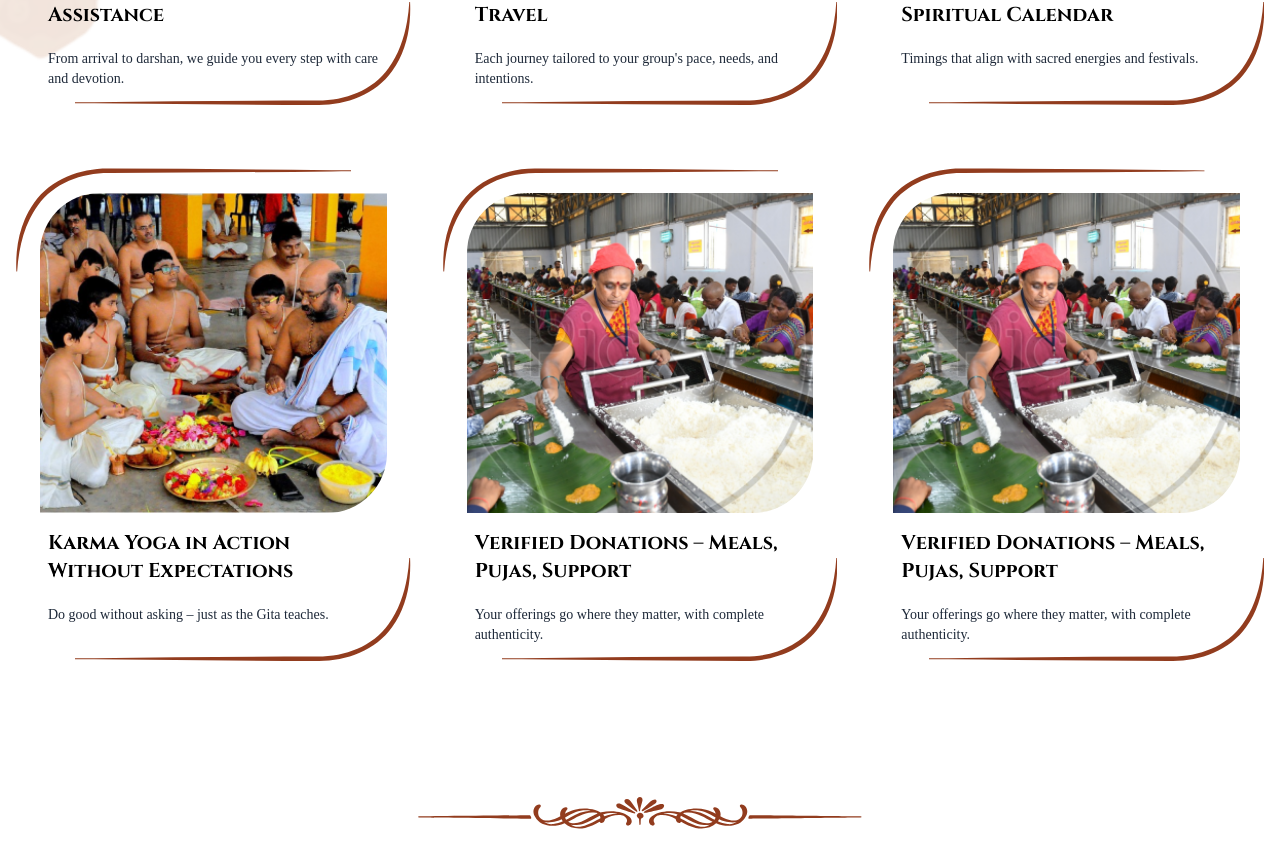
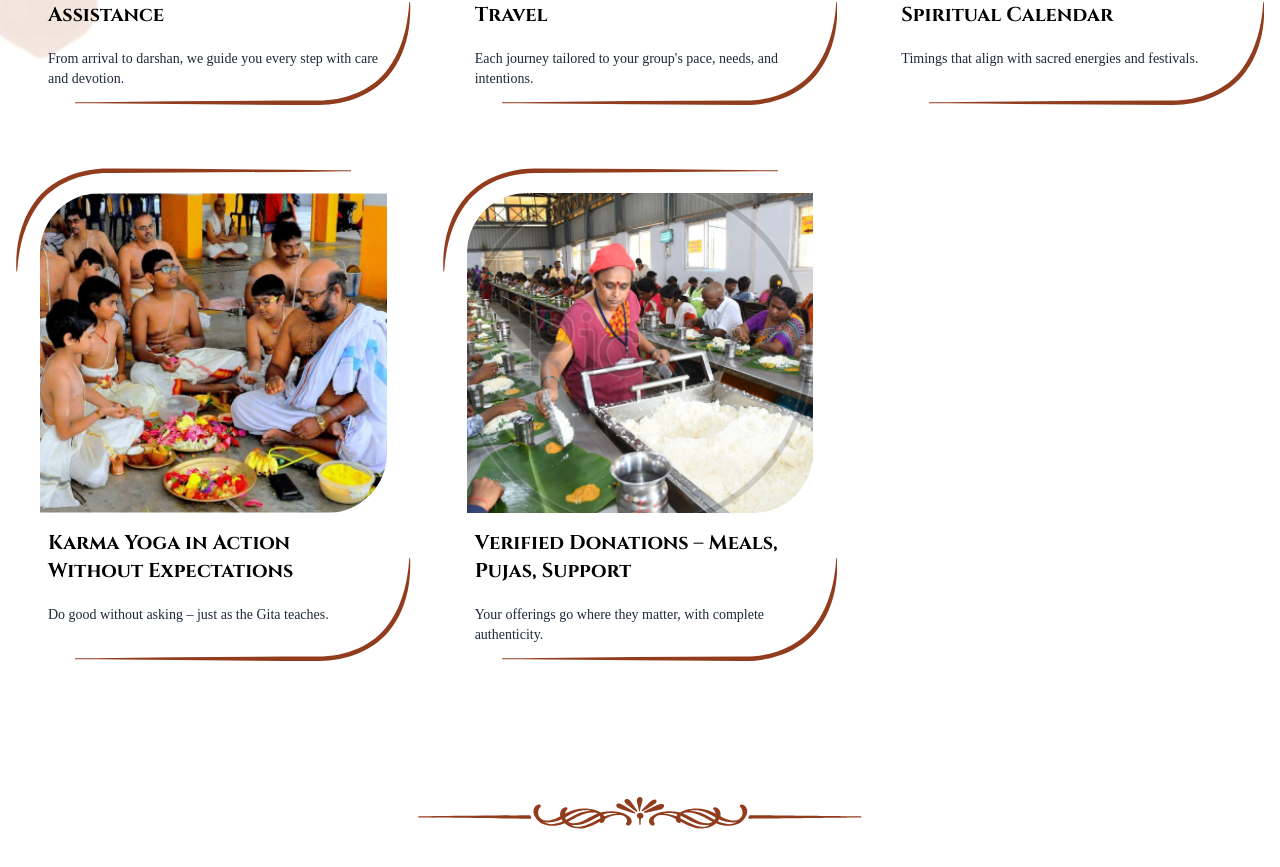
Before and after one commit to akshitasyal/InnerStep-Journeys, a Next.js app: page / in a window 1280 px wide. Shown: the part 797-1664 px from the top of the page. Built offline with nearby package versions, Linux system fonts and the light colour scheme; a web font is replaced by a local one.

Commit message:
refactored: removed the duplicate service card in service section

```diff
--- a/app/components/whatWeOffer/WhatWeOffer.tsx
+++ b/app/components/whatWeOffer/WhatWeOffer.tsx
@@ -33,13 +33,6 @@
     },
     {
       id: 5,
-      title: "Verified Donations – Meals, Pujas, Support",
-      description:
-        "Your offerings go where they matter, with complete authenticity.",
-      imagePath: "/images/serviceImage5.png",
-    },
-    {
-      id: 6,
       title: "Verified Donations – Meals, Pujas, Support",
       description:
         "Your offerings go where they matter, with complete authenticity.",
@@ -88,7 +81,7 @@
         </div>
 
         {/* Services Grid */}
-        <div className="grid grid-cols-1 md:grid-cols-2 lg:grid-cols-3 gap-8 max-w-7xl mx-auto">
+        <div className="grid justify-items-center grid-cols-1 md:grid-cols-2 lg:grid-cols-3 gap-8 max-w-7xl mx-auto">
           {services.map((service) => (
             <ServiceCard
               key={service.id}
```
